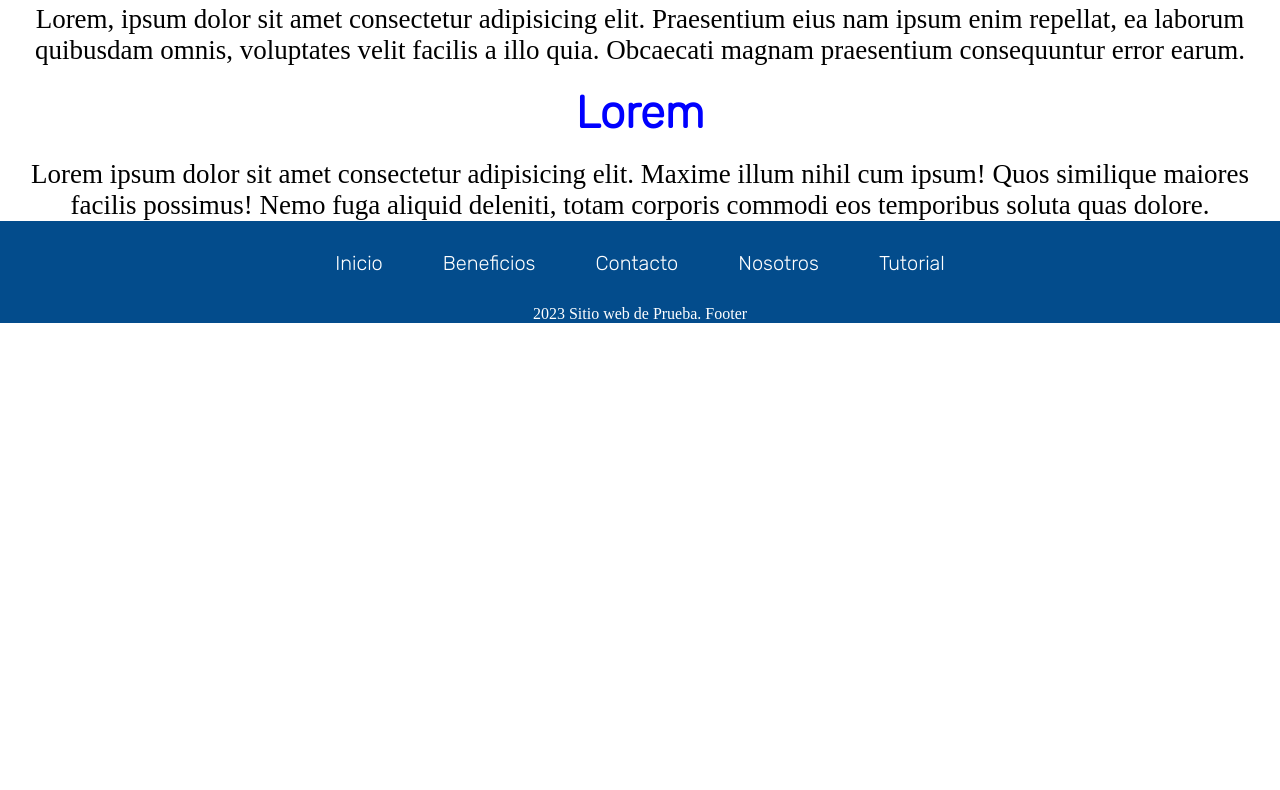
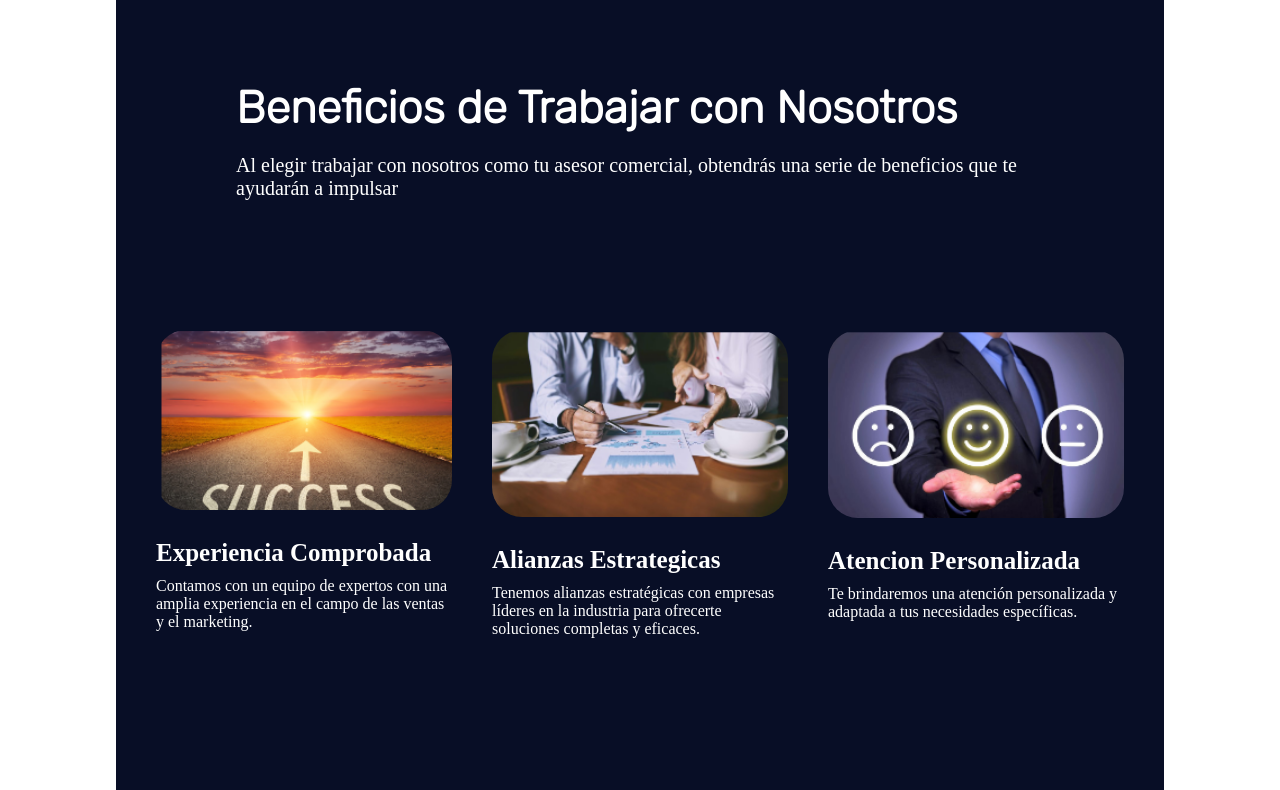
Before and after one commit to SebastianPolicastro/proyecto-final, a plain HTML site: page pages/beneficios.html in a window 1280 px wide. Shown: the part 644-1434 px from the top of the page. Before the commit the page ends 967 px from the top, so only its background shows below. Drawn offline with Linux system fonts and the light colour scheme.

Commit message:
Se agrego contenido a la pagina de beneficios

```diff
--- a/css/styles.css
+++ b/css/styles.css
@@ -63,6 +63,7 @@
 }
 
 /* MAIN */
+
 
 .contenedor-principal{
     display: flex;
@@ -238,17 +239,65 @@
     margin-left: 1.875rem;
     font-family: Roboto;
 }
-.contenedor-secundario-b h2{
+
+.contenedor-secundario-b-t{
+    width: 100%;
+    height: 100%;
+    margin: .625rem auto;
+    padding: 6.25rem;
+}
+
+
+.contenedor-secundario-b-t h2{
     font-size: 2.8125rem;
     font-family: Rubik;
-    text-align: center;
-    color: blue;
+    color: white;
+    margin-bottom: 1.25rem;
+}
+
+.contenedor-secundario-b-t p{
+    color: white;
+    font-size: 1.25rem;
+}
+
+.contenedor-secundario-b{
+    display: flex;
+    width: 100%;
+    height: 31.25rem;
+    justify-content: space-evenly;
+}
+
+.contenedor-secu-b-p{
+    background-color: #080E26;
+    width: 65.5rem;
+    height: 100%;
+    border-radius: 1.875rem;
+    margin: 2.5rem auto;
     padding: 1.25rem;
 }
+.ctn-secu div img{
+    width: 100%;
+    margin-bottom: 1.5625rem;
+    transition: all 0.3s;
+    border-radius: 1.875rem;
+}
 
-.contenedor-secundario-b p{
-    font-size: 1.6875rem;
-    text-align: center;
+.ctn-secu div img:hover{
+    transform: scale(1.2);
+    filter: opacity(0.7);
+}
+
+.ctn-secu{
+    width: 100%;
+    height: 100%;
+    color: white;
+    padding: 20px;
+}
+
+
+.ctn-secu h3{
+    font-size: 1.5625rem;
+    margin-bottom: .625rem;
 }
 
 .contenedor-principal-c h1{
--- a/pages/beneficios.html
+++ b/pages/beneficios.html
@@ -23,11 +23,37 @@
         <section class="contenedor-principal-b">
             <h1>Cuales son nuestros beneficios?</h1>
         </section>
-        <section class="contenedor-secundario-b">
-            <h2>Lorem</h2>
-            <p>Lorem, ipsum dolor sit amet consectetur adipisicing elit. Praesentium eius nam ipsum enim repellat, ea laborum quibusdam omnis, voluptates velit facilis a illo quia. Obcaecati magnam praesentium consequuntur error earum.</p>
-            <h2>Lorem</h2>
-            <p>Lorem ipsum dolor sit amet consectetur adipisicing elit. Maxime illum nihil cum ipsum! Quos similique maiores facilis possimus! Nemo fuga aliquid deleniti, totam corporis commodi eos temporibus soluta quas dolore.</p>
+    <section class="contenedor-secu-b-p">
+        <section class="contenedor-secundario-b-t">
+            <h2>Beneficios de Trabajar con Nosotros</h2>
+            <p>
+                Al elegir trabajar con nosotros como tu asesor comercial, obtendrás una serie de beneficios que te ayudarán a impulsar
+            </p>
+
+        </section>
+            <section class="contenedor-secundario-b">
+                <article class="ctn-secu">
+                    <div>
+                        <img src="../assets/img/i1.png" alt="imagendeco">
+                    </div>
+                    <h3>Experiencia Comprobada</h3>
+                    <p>Contamos con un equipo de expertos con una amplia experiencia en el campo de las ventas y el marketing.</p>
+                </article>
+                <article class="ctn-secu">
+                    <div>
+                        <img src="../assets/img/i2.png" alt="imagendeco">
+                    </div>
+                    <h3>Alianzas Estrategicas</h3>
+                    <p>Tenemos alianzas estratégicas con empresas líderes en la industria para ofrecerte soluciones completas y eficaces.</p>
+                </article>
+                <article class="ctn-secu">
+                    <div>
+                        <img src="../assets/img/i3.png" alt="imagendeco">
+                    </div>
+                    <h3>Atencion Personalizada</h3>
+                    <p>Te brindaremos una atención personalizada y adaptada a tus necesidades específicas.</p>
+                </article>
+            </section>
         </section>
     </main>
     <footer>
```
Also changed, not shown: assets/img/i1.png (added), assets/img/i2.png (added), assets/img/i3.png (added).
